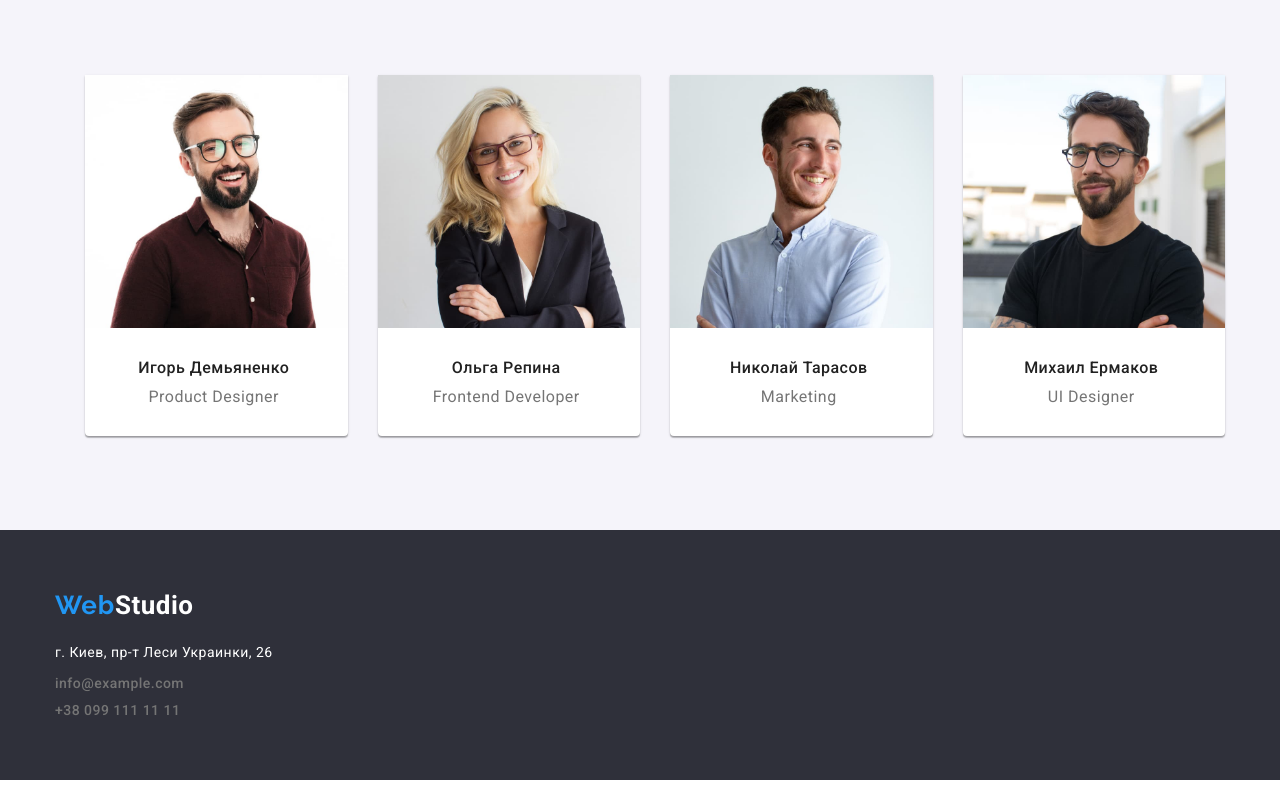
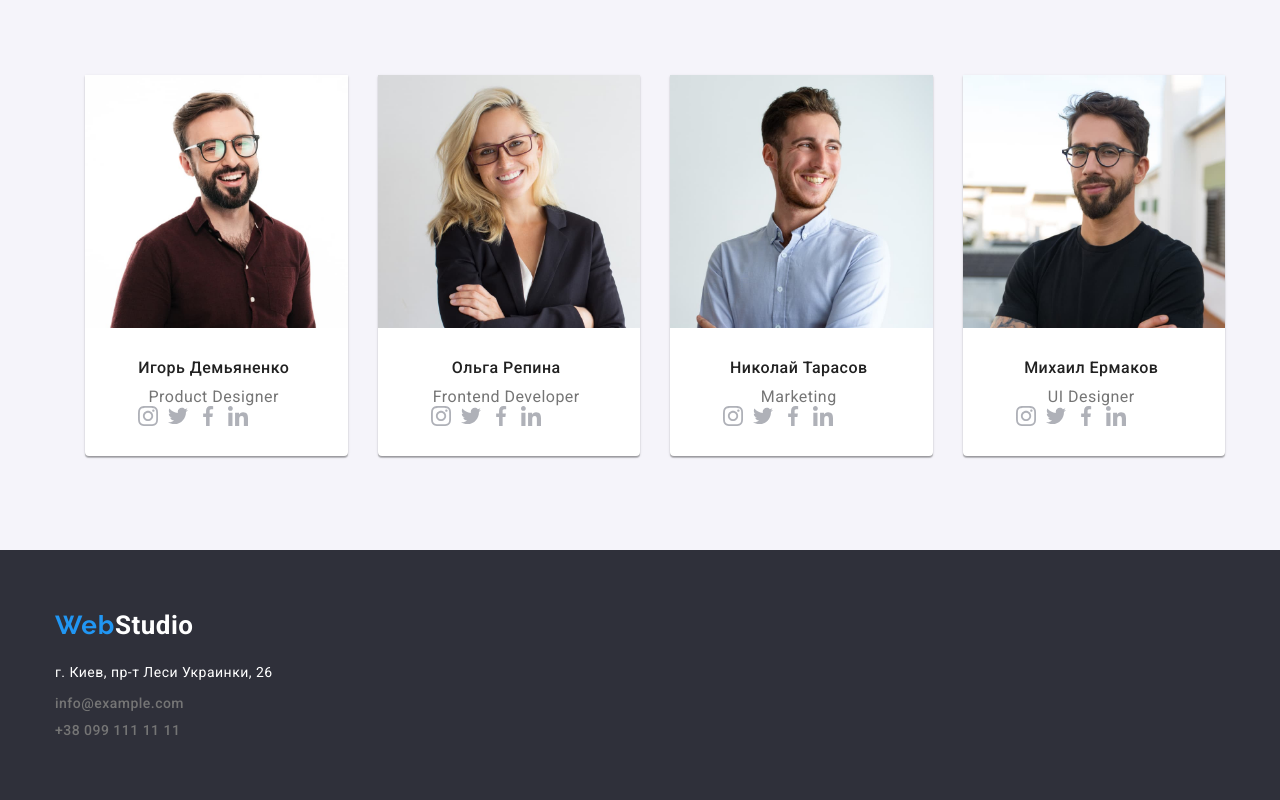
Before and after one commit to ProkoptsovD/goit-markup-hw-04, a plain HTML site: page index.html in a window 1280 px wide. Shown: the part 1749-2549 px from the top of the page. Drawn offline with Linux system fonts and the light colour scheme.

Commit message:
add social link icons to Our team section

```diff
--- a/css/styles.css
+++ b/css/styles.css
@@ -418,6 +418,18 @@ img {
   margin-bottom: 10px;
 }
 
+/* Оформление коробочек и иконок для секции Наша команда */
+
+.team-social {
+  display: flex;
+  margin-right: auto;
+  margin-left: auto;
+}
+
+.team-social :not(:last-child) {
+  margin-right: 10px;
+}
+
 /* Обертка для заголовка и текста под фото команды */
 
 .team-thumb .content {
--- a/index.html
+++ b/index.html
@@ -127,6 +127,23 @@
                             <div class="content">
                                 <h3 class="title">Игорь Демьяненко</h3>
                                 <p class="text">Product Designer</p>
+                                <div class="team-social">
+                                    <svg class="team-social-icon" width="20px" height="20px" aria-label="Instagram">
+                                        <use href="./images/icons.svg#icon-instagram"></use>
+                                    </svg>
+
+                                    <svg class="team-social-icon" width="20px" height="20px" aria-label="Twitter">
+                                        <use href="./images/icons.svg#icon-twitter"></use>
+                                    </svg>
+
+                                    <svg class="team-social-icon" width="20px" height="20px" aria-label="Facebook">
+                                        <use href="./images/icons.svg#icon-facebook"></use>
+                                    </svg>
+
+                                    <svg class="team-social-icon" width="20px" height="20px" aria-label="LinkedIn">
+                                        <use href="./images/icons.svg#icon-linkedin"></use>
+                                    </svg>
+                                </div>
                             </div>
                         </li>
 
@@ -136,7 +153,26 @@
                             <div class="content">
                                 <h3 class="title">Ольга Репина</h3>
                                 <p class="text">Frontend Developer</p>
+                                <div class="team-social">
+                                    <svg class="team-social-icon" width="20px" height="20px" aria-label="Instagram">
+                                        <use href="./images/icons.svg#icon-instagram"></use>
+                                    </svg>
+
+                                    <svg class="team-social-icon" width="20px" height="20px" aria-label="Twitter">
+                                        <use href="./images/icons.svg#icon-twitter"></use>
+                                    </svg>
+
+                                    <svg class="team-social-icon" width="20px" height="20px" aria-label="Facebook">
+                                        <use href="./images/icons.svg#icon-facebook"></use>
+                                    </svg>
+
+                                    <svg class="team-social-icon" width="20px" height="20px" aria-label="LinkedIn">
+                                        <use href="./images/icons.svg#icon-linkedin"></use>
+                                    </svg>
+                                </div>
                             </div>
+
+
                         </li>
 
                         <li class="team-thumb">
@@ -145,6 +181,23 @@
                             <div class="content">
                                 <h3 class="title">Николай Тарасов</h3>
                                 <p class="text">Marketing</p>
+                                <div class="team-social">
+                                    <svg class="team-social-icon" width="20px" height="20px" aria-label="Instagram">
+                                        <use href="./images/icons.svg#icon-instagram"></use>
+                                    </svg>
+
+                                    <svg class="team-social-icon" width="20px" height="20px" aria-label="Twitter">
+                                        <use href="./images/icons.svg#icon-twitter"></use>
+                                    </svg>
+
+                                    <svg class="team-social-icon" width="20px" height="20px" aria-label="Facebook">
+                                        <use href="./images/icons.svg#icon-facebook"></use>
+                                    </svg>
+
+                                    <svg class="team-social-icon" width="20px" height="20px" aria-label="LinkedIn">
+                                        <use href="./images/icons.svg#icon-linkedin"></use>
+                                    </svg>
+                                </div>
                             </div>
                         </li>
 
@@ -154,6 +207,23 @@
                             <div class="content">
                                 <h3 class="title">Михаил Ермаков</h3>
                                 <p class="text">UI Designer</p>
+                                <div class="team-social">
+                                    <svg class="team-social-icon" width="20px" height="20px" aria-label="Instagram">
+                                        <use href="./images/icons.svg#icon-instagram"></use>
+                                    </svg>
+
+                                    <svg class="team-social-icon" width="20px" height="20px" aria-label="Twitter">
+                                        <use href="./images/icons.svg#icon-twitter"></use>
+                                    </svg>
+
+                                    <svg class="team-social-icon" width="20px" height="20px" aria-label="Facebook">
+                                        <use href="./images/icons.svg#icon-facebook"></use>
+                                    </svg>
+
+                                    <svg class="team-social-icon" width="20px" height="20px" aria-label="LinkedIn">
+                                        <use href="./images/icons.svg#icon-linkedin"></use>
+                                    </svg>
+                                </div>
                             </div>
                         </li>
                     </ul>
```
